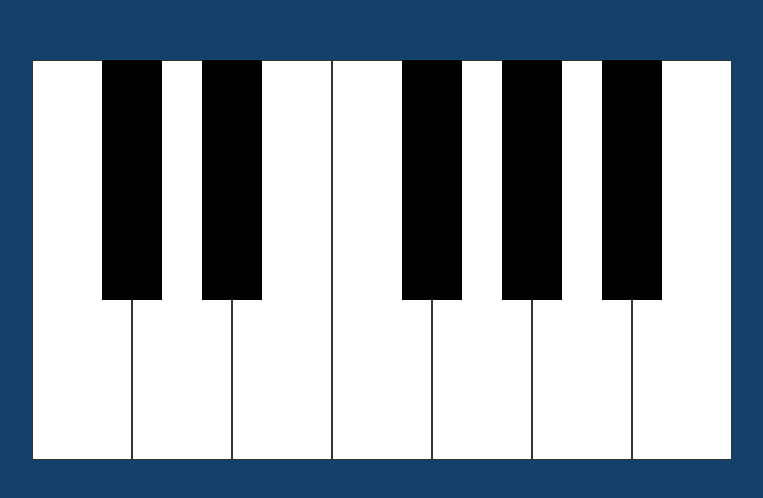
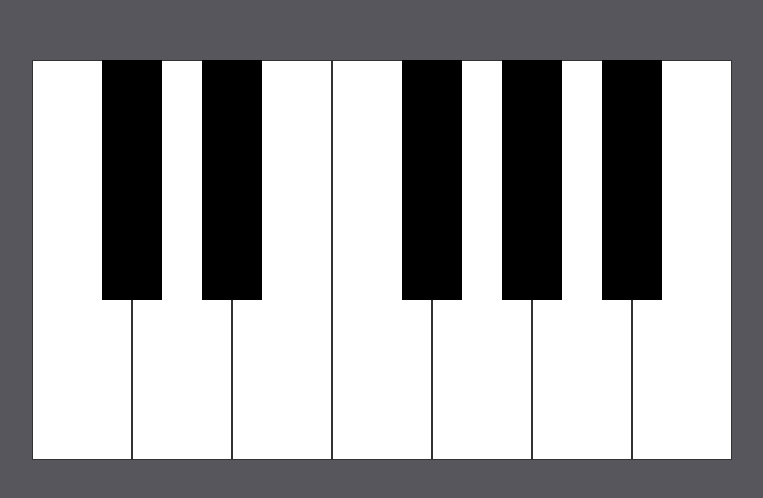
Before and after one commit to vtominator/WebPiano, a plain HTML site: page index.html in a window 1280 px wide. Shown: the part 140-638 px from the top of the page, without its empty margins (258-1021 px from the left). Drawn offline with Linux system fonts and the light colour scheme.

Commit message:
Changes background color

```diff
--- a/styles.css
+++ b/styles.css
@@ -5,7 +5,7 @@
 }
 
 body {
-  background-color: #143f6b;
+  background-color: #56565c;
   margin: 0;
   min-height: 100vh;
   display: flex;
```
Also changed, not shown: images/piano.jpg (added).
